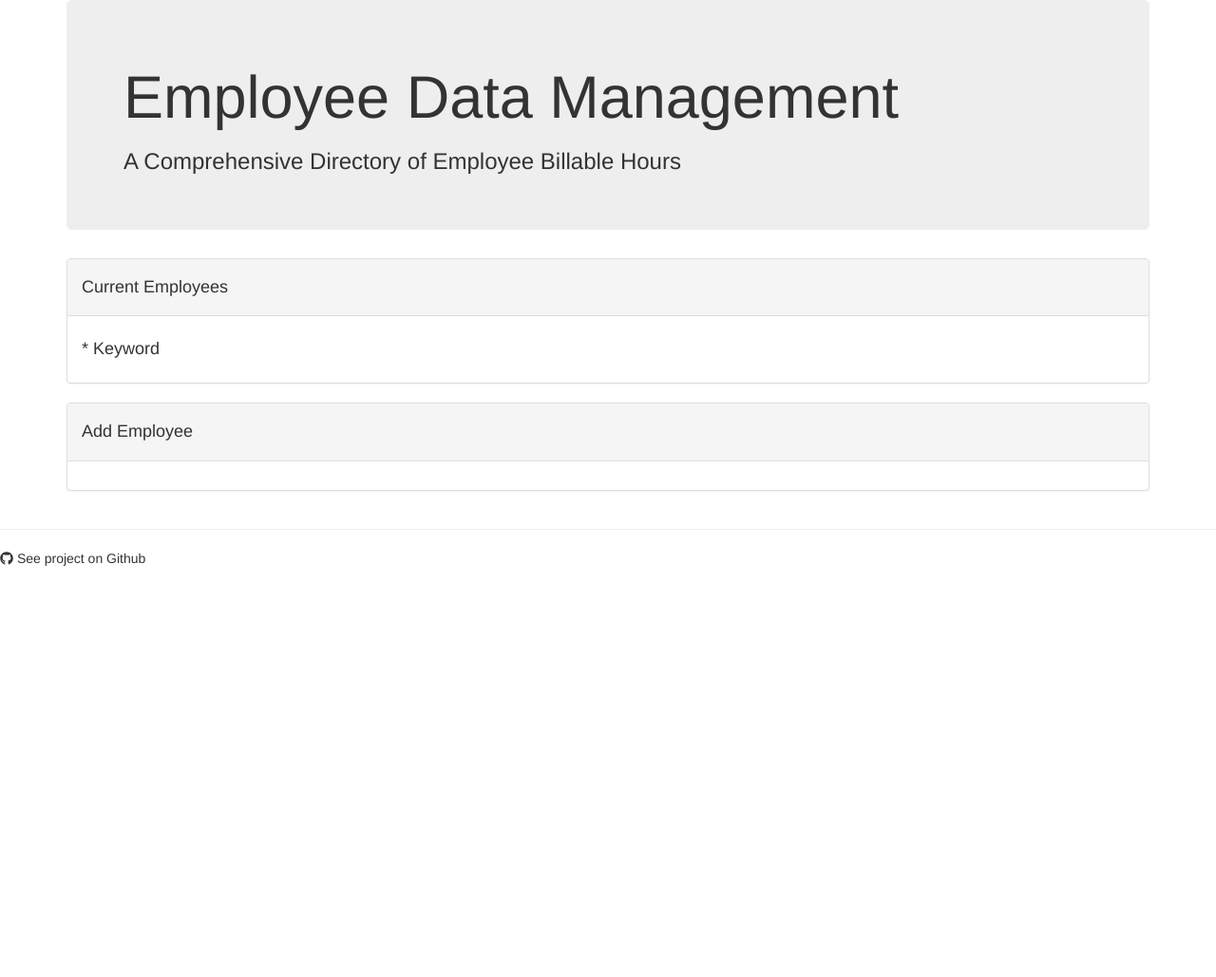
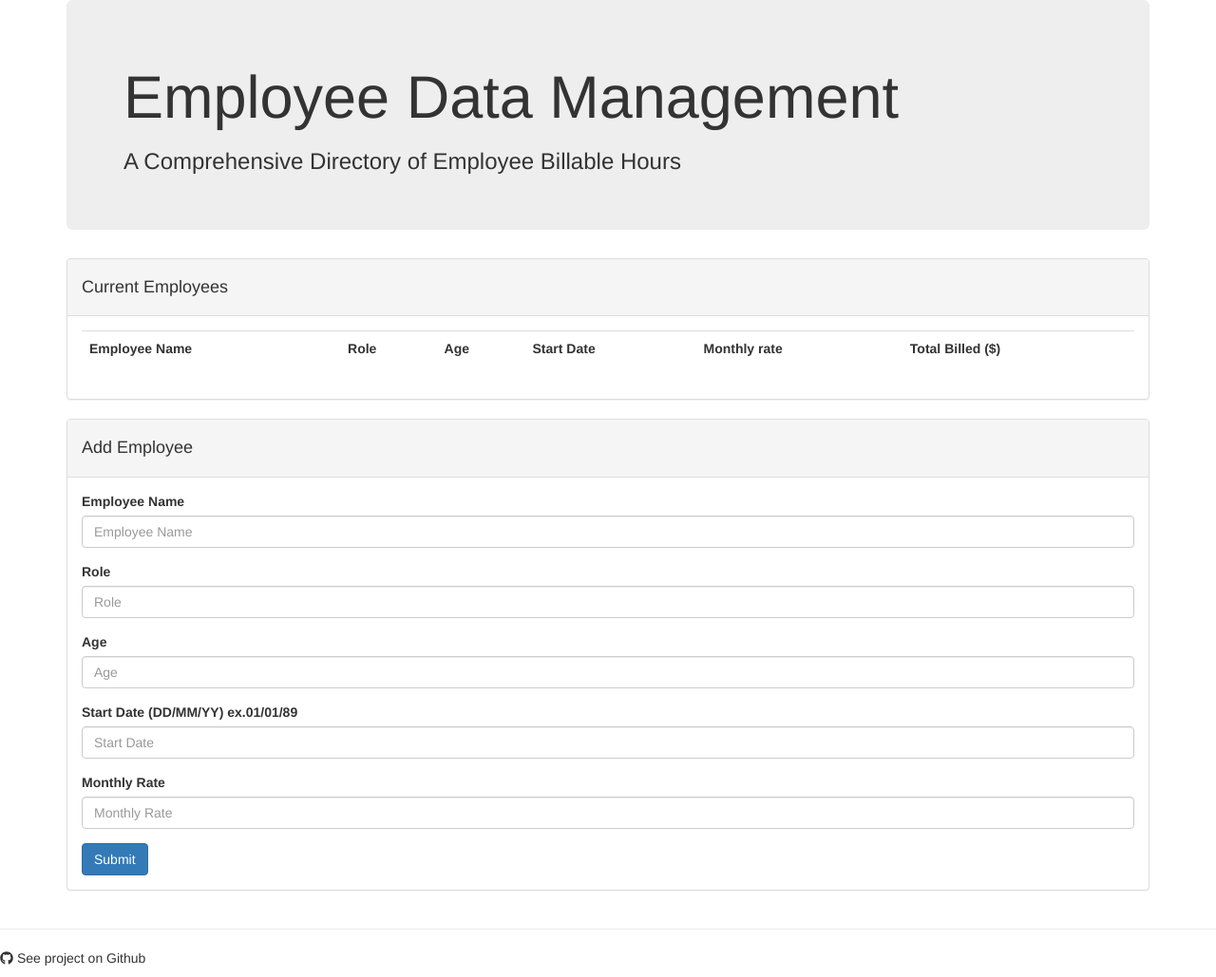
Before and after one commit to JudieT215/Employee-Data-Management, a plain HTML site: page index.html in a window 1280 px wide. Shown: the whole page at 95% size. Before the commit the page ends 800 px from the top, so only its background shows below. Drawn offline with nearby package versions, Linux system fonts and the light colour scheme; files that its build step writes are made by us from their sources; files whose address does not match are found by name.

Commit message:
updated the layout

```diff
--- a/index.html
+++ b/index.html
@@ -4,7 +4,7 @@
 <head>
     <meta charset="utf-8" />
     <meta http-equiv="X-UA-Compatible" content="IE=edge">
-    <title>NYT Article Search</title>
+    <title>Employee Data Management</title>
     <meta name="viewport" content="width=device-width, initial-scale=1">
     <!-- Latest compiled and minified CSS -->
     <link rel="stylesheet" href="https://maxcdn.bootstrapcdn.com/bootstrap/3.3.7/css/bootstrap.min.css" integrity="sha384-BVYiiSIFeK1dGmJRAkycuHAHRg32OmUcww7on3RYdg4Va+PmSTsz/K68vbdEjh4u"
@@ -41,17 +41,19 @@
                     <div class="panel-heading">
                         <h4>Current Employees</h4>
                     </div>
-                    <div class="panel-body">
-                        <h4>* Keyword</h4>
-                      <table>
-                          <th>
-                          </th>
-                          <tr>
+                    <div class="panel-body" >
 
-                          </tr>
+                        <table class="table table-hover" id="table-add" >
+                            <tr>
+                                <th>Employee Name</th>
+                                <th>Role</th>
+                                <th>Age</th>
+                                <th>Start Date</th>
+                                <th>Monthly rate</th>
+                                <th>Total Billed ($)</th>
+                            </tr>
 
-
-                          </table>
+                        </table>
                     </div>
                 </div>
                 <!-- /.panel -->
@@ -68,6 +70,34 @@
                     </div>
                     <div class="panel-body">
                         <div id="add-employee">
+                            <form>
+                                <!--Employee Name-->
+                                <div class="form-group">
+                                    <label for="Employee Name">Employee Name</label>
+                                    <input type="text" class="form-control" id="employeeName" placeholder="Employee Name">
+                                </div>
+                                <!--Role-->
+                                <div class="form-group">
+                                    <label for="Role">Role</label>
+                                    <input type="text" class="form-control" id="role" placeholder="Role">
+                                </div>
+                                <!--Age-->
+                                <div class="form-group">
+                                    <label for="Age">Age</label>
+                                    <input type="text" class="form-control" id="age" placeholder="Age">
+                                </div>
+                                <!--Start Date -->
+                                <div class="form-group">
+                                    <label for="Age">Start Date (DD/MM/YY) ex.01/01/89</label>
+                                    <input type="text" class="form-control" id="start-date" placeholder="Start Date">
+                                </div>
+                                 <div class="form-group">
+                                    <label for="Age">Monthly Rate</label>
+                                    <input type="text" class="form-control" id="Monthly-date" placeholder="Monthly Rate">
+                                </div>
+
+                                <button type="submit" class="btn btn-primary" id="submitEmployee" >Submit</button>
+                            </form>
 
                         </div>
                     </div>
```
Also changed, not shown: 2 other files.
